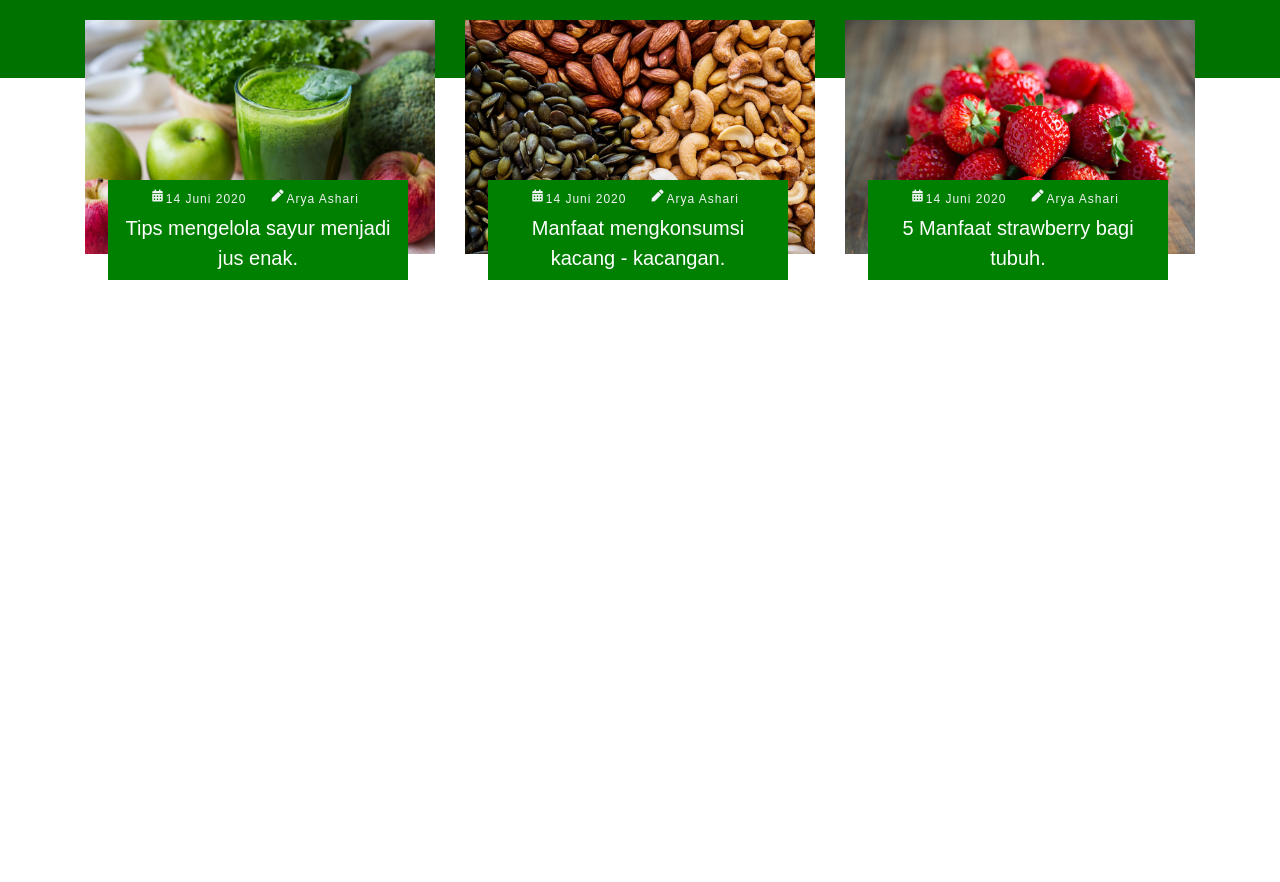
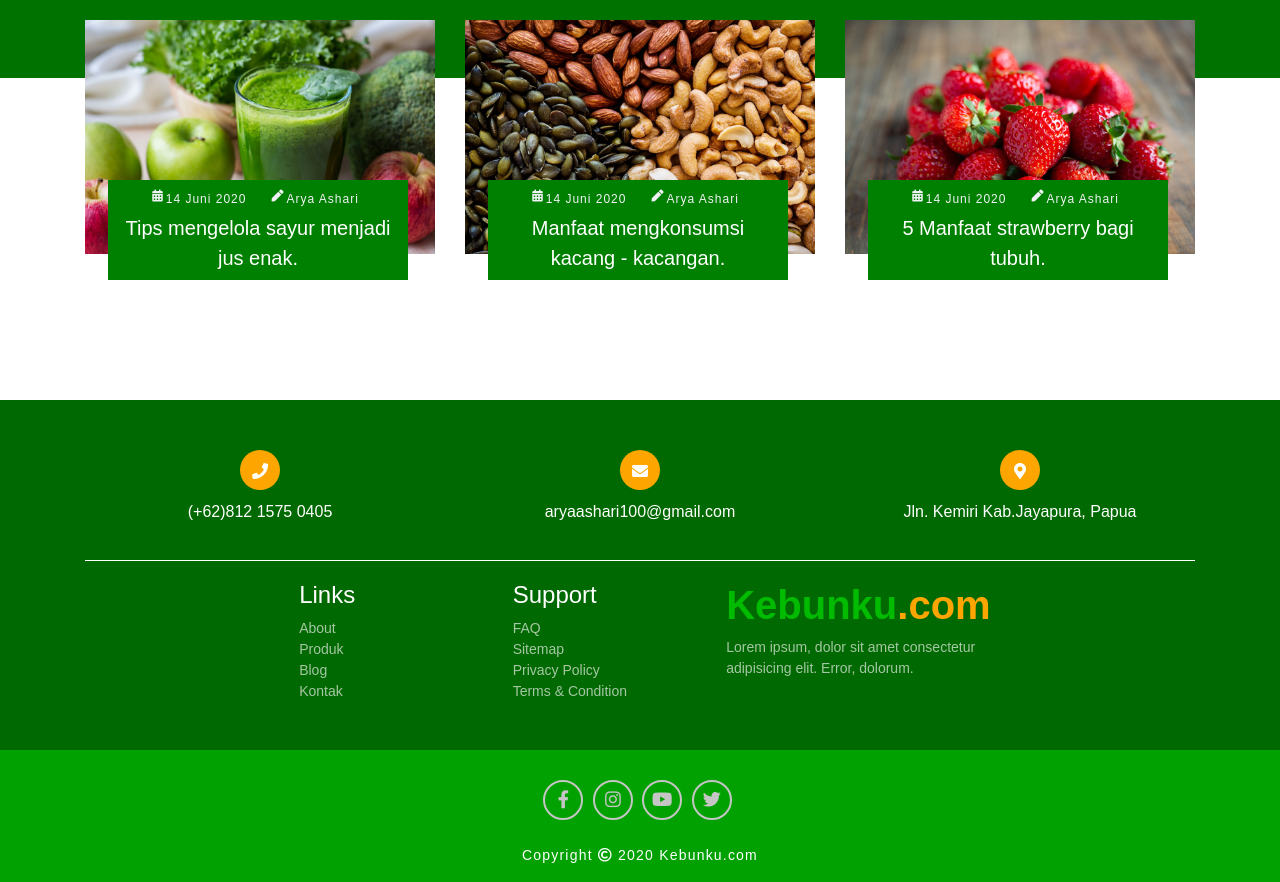
Before and after one commit to Aryaashari/kebunku.com, a plain HTML site: page index.html in a window 1280 px wide. Shown: the part 2300-3182 px from the top of the page. Before the commit the page ends 2600 px from the top, so only its background shows below. Drawn offline with nearby package versions, Linux system fonts and the light colour scheme; a web font is replaced by a local one.

Commit message:
menambahkan bagian footer

```diff
--- a/css/style.css
+++ b/css/style.css
@@ -609,6 +609,131 @@ body {
 }
 
 
+/* Footer */
+footer {
+    margin-top: 100px;
+    background-color: rgb(1, 105, 1);
+    padding-top: 50px;
+}
+
+footer .icon {
+    width: 40px;
+    height: 40px;
+    background-color: orange;
+    border-radius: 50%;
+    padding: 10px;
+    text-align: center;
+    margin: 0 auto 10px auto ;
+}
+
+footer .icon .fas {
+    color: white;
+}
+
+footer .teks {
+    color: white;
+    text-align: center;
+    font-family: 'Nexa', sans-serif;
+}
+
+footer .garis {
+    height: 1px;
+    width: 100%;
+    background-color: white;
+    margin-top: 20px;
+}
+
+footer .links {
+    margin-top: 20px;
+}
+
+footer .content {
+    margin: auto;
+    width: 70px;
+}
+
+
+footer h4 {
+    color: white;
+    font-family: sans-serif;
+}
+
+footer a {
+    text-decoration: none;
+    color: rgba(247, 247, 247, 0.664);
+    display: block;
+    font-size: 14px;
+}
+
+footer a:hover {
+    color: white;
+}
+
+footer .support {
+    margin-top: 20px;
+}
+
+footer .about {
+    margin-top: 20px;
+}
+
+footer .about h1 {
+    color: rgb(0, 187, 0);
+    font-weight: 600;
+}
+
+footer .about h1 span {
+    color: orange;
+    font-weight: 600;
+}
+
+footer .about p {
+    color: rgba(247, 247, 247, 0.664);
+    font-size: 14px;
+}
+
+footer .kotak {
+    background-color: rgb(0, 161, 0);
+    padding-top: 30px;
+    margin: 0 auto;
+    width: 100%;
+}
+
+footer .social-media {
+    margin: auto;
+    margin-bottom: 25px;
+}
+
+footer .social-media a {
+    display: inline-block;
+}
+
+footer .social-media i {
+    color: rgb(197, 197, 197);
+    border: 2px solid rgb(197, 197, 197);
+    border-radius: 50%;
+    width: 40px;
+    height: 40px;
+    font-size: 18px;
+    text-align: center;
+    line-height: 35px;
+    margin-right: 5px;
+    transition: .5s;
+}
+
+footer .social-media i:hover {
+    color: white;
+    border: 2px solid white;
+}
+
+footer .text-copyright {
+    color: white;
+    letter-spacing: 1.2px;
+    font-size: 14px;
+}
+
+
+
 
 @media only screen and (max-width: 767px) {
     /* Active */
@@ -808,7 +933,29 @@ body {
     .blog .deksripsi-blog .judul p {
         font-size: 16px;
     }
+
+    /* Footer */
+    footer .contact-us {
+        margin-bottom: 20px;
+    }
+
+    footer .contact-us .teks {
+        font-size: 12px;
+    }
+
+    footer h4, footer a {
+        text-align: center;
+    }
+
+    footer .about h1, footer .about span, footer .about p {
+        text-align: center;
+    }
+
+    footer .about h1, footer .about span {
+        font-size: 32px;
+    }
 }
+
 
 
 @media only screen and (min-width: 768px) and (max-width: 991px) {
--- a/index.html
+++ b/index.html
@@ -360,7 +360,72 @@
     <!-- End Main Content -->
 
     <!-- Start Footer -->
-    <footer></footer>
+    <footer>
+      <div class="container">
+        <div class="row">
+          <div class="col-md-4 contact-us">
+            <div class="icon">
+              <i class="fas fa-phone"></i>
+            </div>
+            <p class="teks">(+62)812 1575 0405</p>
+          </div>
+          <div class="col-md-4 contact-us">
+            <div class="icon">
+              <i class="fas fa-envelope"></i>
+            </div>
+            <p class="teks">aryaashari100@gmail.com</p>
+          </div>
+          <div class="col-md-4 contact-us">
+            <div class="icon">
+              <i class="fas fa-map-marker-alt"></i>
+            </div>
+            <p class="teks">Jln. Kemiri Kab.Jayapura, Papua</p>
+          </div>
+        </div>
+        <div class="garis"></div>
+        <div class="row justify-content-center">
+          <div class="col-lg-10 col-md-12">
+            <div class="row px-5 justify-content-center">
+              <div class="col-lg-3 col-md-4 links">
+                  <h4 class="">Links</h4>
+                  <a href="#">About</a>
+                  <a href="#">Produk</a>
+                  <a href="#">Blog</a>
+                  <a href="#">Kontak</a>
+              </div>
+              <div class="col-lg-3 col-md-4 support">
+                  <h4>Support</h4>
+                  <a href="#">FAQ</a>
+                  <a href="#">Sitemap</a>
+                  <a href="#">Privacy Policy</a>
+                  <a href="#">Terms & Condition</a>
+              </div>
+              <div class="col-lg-4 col-md-4 about">
+                <h1>Kebunku<span>.com</span></h1>
+                <p>Lorem ipsum, dolor sit amet consectetur adipisicing elit. Error, dolorum.</p>
+              </div>
+            </div>
+          </div>
+        </div>
+      </div>
+      <div class="container-fluid mt-5">
+        <div class="row">
+          <div class="kotak">
+            <div class="col-12 d-flex justify-content-center">
+              <div class="social-media">
+                <a href="#"><i class="fab fa-facebook-f"></i></a>
+                <a href="#"><i class="fab fa-instagram"></i></a>
+                <a href="#"><i class="fab fa-youtube"></i></a>
+                <a href="#"><i class="fab fa-twitter"></i></a>
+              </div>
+            </div>
+            <div class="col-12 d-flex justify-content-center">
+              <p class="text-copyright">Copyright <i class="far fa-copyright"></i> 2020 Kebunku.com</p>
+            </div>
+          </div>
+        </div>
+      </div>
+    </footer>
     <!-- End Footer -->
 
     <!-- Optional JavaScript -->
```
